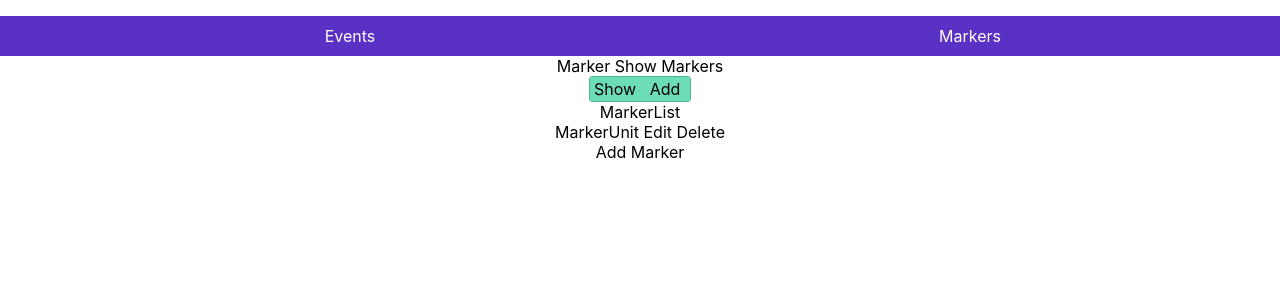
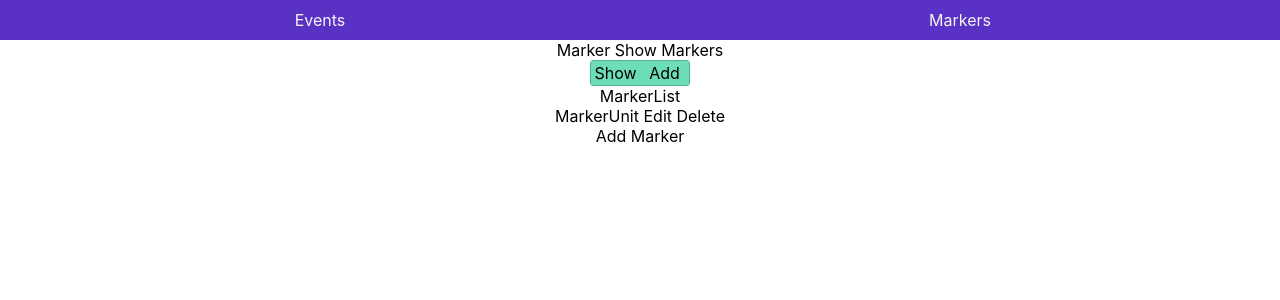
Before and after one commit to gabejoseph/nf_tumor_app, a React (Create React App) app: page /markers in a window 1280 px wide. Shown: the top 300 px of the page. Built offline with nearby package versions, Linux system fonts and the light colour scheme.

Commit message:
corrected default styling

```diff
--- a/src/App.css
+++ b/src/App.css
@@ -1,3 +1,9 @@
+* {
+  margin: 0;
+  padding: 0;
+  box-sizing: border-box;
+}
+
 .App {
   text-align: center;
 }
--- a/src/Containers/Navbar/Navbar.css
+++ b/src/Containers/Navbar/Navbar.css
@@ -17,5 +17,10 @@ li.Navbar-MenuItem {
 
 li.Navbar-MenuItem a{
     text-decoration: none;
-    color: white;
+    color: whitesmoke;
 }
+
+li.Navbar-MenuItem a:hover{
+    font-weight: bold;
+    /* text-decoration: underline; */
+}
--- a/src/Containers/Navbar/Navbar.js
+++ b/src/Containers/Navbar/Navbar.js
@@ -14,8 +14,6 @@ class Navbar extends Component {
                     <li className='Navbar-MenuItem'><Link to='/events'>Events</Link></li>
                     <li className='Navbar-MenuItem'><Link to='/markers'>Markers</Link></li>
                 </ul>
-
-
             </div>
         )
     }
```
